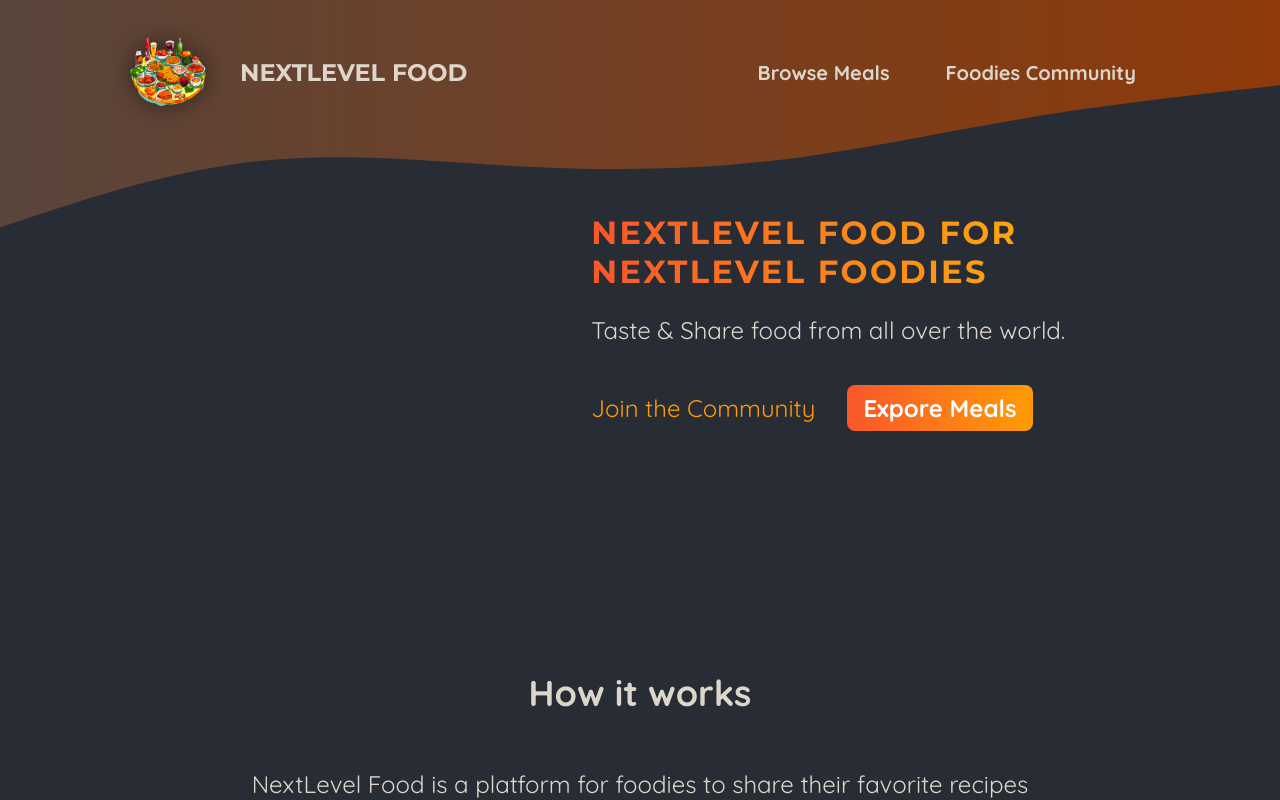
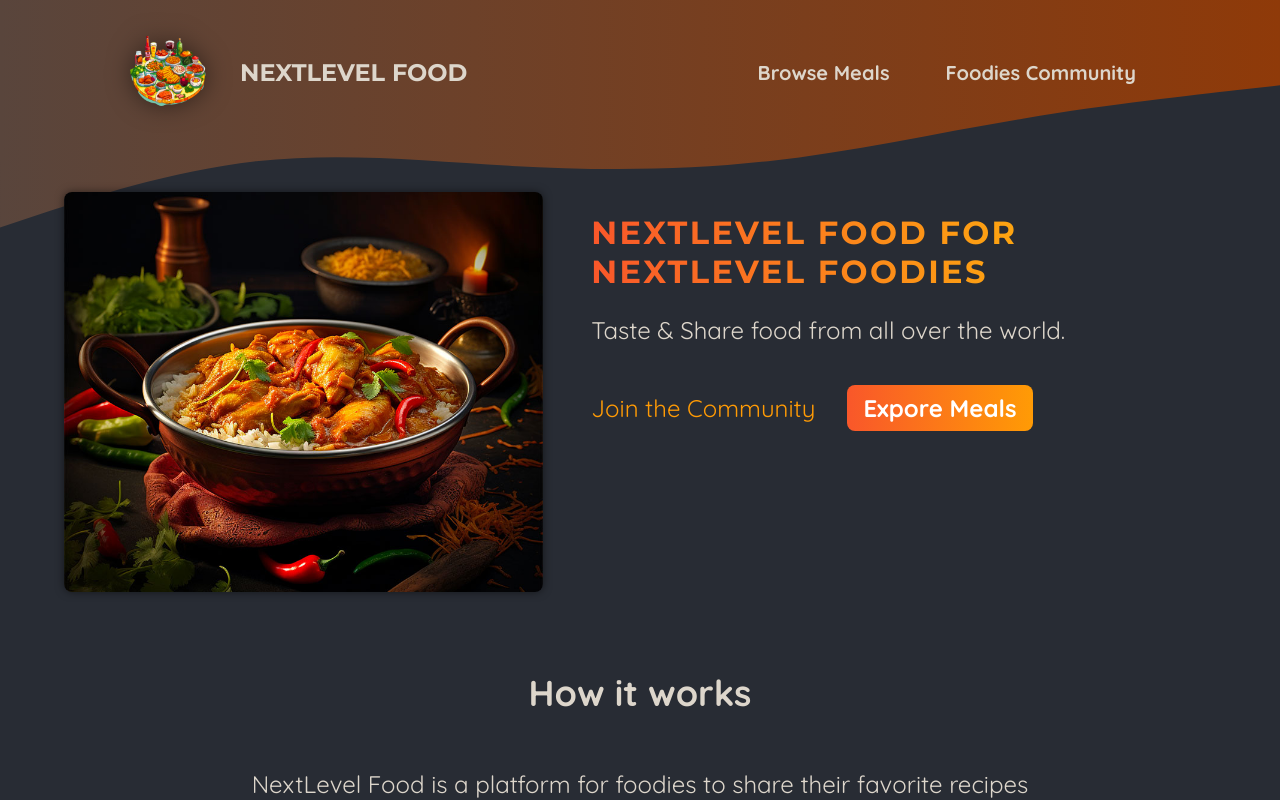
Before and after one commit to joctansilva/nextjs-essencials, a Next.js app: page / in a window 1280 px wide. Shown: the top 800 px of the page. Built offline with nearby package versions, Linux system fonts and the light colour scheme.

Commit message:
feat: creating a slideshow component

```diff
--- a/app/page.js
+++ b/app/page.js
@@ -1,12 +1,15 @@
 import Link from "next/link";
 
 import classes from "./page.module.css";
+import ImageSlideShow from "../components/SlideShow/SlideShow";
 
 export default function Home() {
   return (
     <>
       <header className={classes.header}>
-        <div className={classes.slideshow}></div>
+        <div className={classes.slideshow}>
+        <ImageSlideShow/>
+        </div>
         <div>
           <div className={classes.hero}>
             <h1>NextLevel Food for NextLevel Foodies</h1>{" "}
--- /dev/null
+++ b/components/SlideShow/SlideShow.js
@@ -0,0 +1,49 @@
+"use client";
+import { useEffect, useState } from 'react';
+import Image from 'next/image';
+
+import burgerImg from '../../assets/burger.jpg';
+import curryImg from '../../assets/curry.jpg';
+import dumplingsImg from '../../assets/dumplings.jpg';
+import macncheeseImg from '../../assets/macncheese.jpg';
+import pizzaImg from '../../assets/pizza.jpg';
+import schnitzelImg from '../../assets/schnitzel.jpg';
+import tomatoSaladImg from '../../assets/tomato-salad.jpg';
+import classes from './SlideShow.module.css';
+
+const images = [
+  { image: burgerImg, alt: 'A delicious, juicy burger' },
+  { image: curryImg, alt: 'A delicious, spicy curry' },
+  { image: dumplingsImg, alt: 'Steamed dumplings' },
+  { image: macncheeseImg, alt: 'Mac and cheese' },
+  { image: pizzaImg, alt: 'A delicious pizza' },
+  { image: schnitzelImg, alt: 'A delicious schnitzel' },
+  { image: tomatoSaladImg, alt: 'A delicious tomato salad' },
+];
+
+export default function ImageSlideShow() {
+  const [currentImageIndex, setCurrentImageIndex] = useState(0);
+
+  useEffect(() => {
+    const interval = setInterval(() => {
+      setCurrentImageIndex((prevIndex) =>
+        prevIndex < images.length - 1 ? prevIndex + 1 : 0
+      );
+    }, 5000);
+
+    return () => clearInterval(interval);
+  }, []);
+
+  return (
+    <div className={classes.slideshow}>
+      {images.map((image, index) => (
+        <Image
+          key={index}
+          src={image.image}
+          className={index === currentImageIndex ? classes.active : ''}
+          alt={image.alt}
+        />
+      ))}
+    </div>
+  );
+}
--- /dev/null
+++ b/components/SlideShow/SlideShow.module.css
@@ -0,0 +1,26 @@
+.slideshow {
+  position: relative;
+  width: 100%;
+  height: 100%;
+  border-radius: 8px;
+  overflow: hidden;
+  box-shadow: 0 0 0.5rem rgba(0, 0, 0, 0.5);
+}
+
+.slideshow img {
+  width: 100%;
+  height: 100%;
+  object-fit: cover;
+  position: absolute;
+  top: 0;
+  left: 0;
+  opacity: 0;
+  transform: scale(1.1) translateX(-1rem) rotate(-5deg);
+  transition: all 0.5s ease-in-out;
+}
+
+.slideshow .active {
+  z-index: 1;
+  opacity: 1;
+  transform: scale(1) translateX(0) rotate(0);
+}
```
